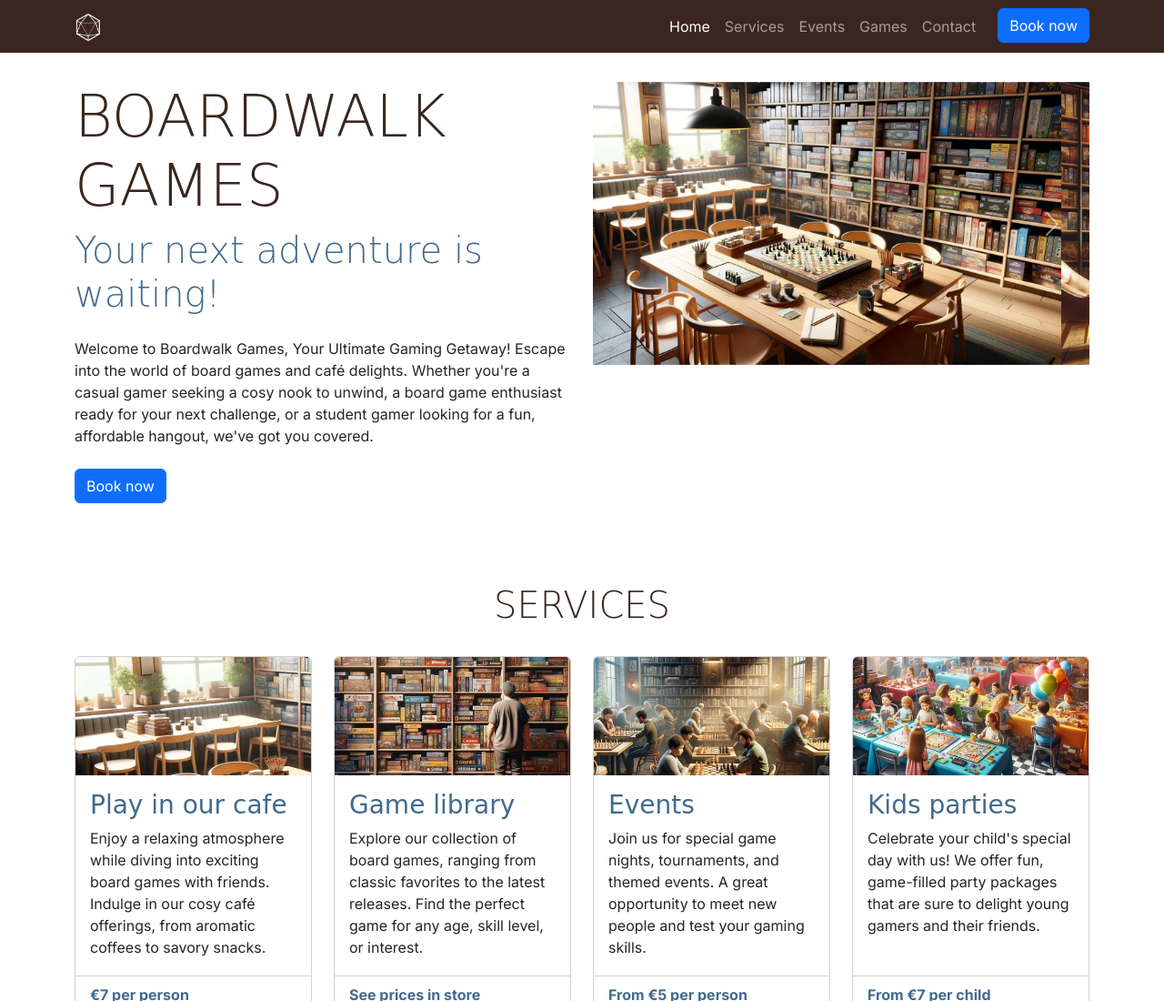
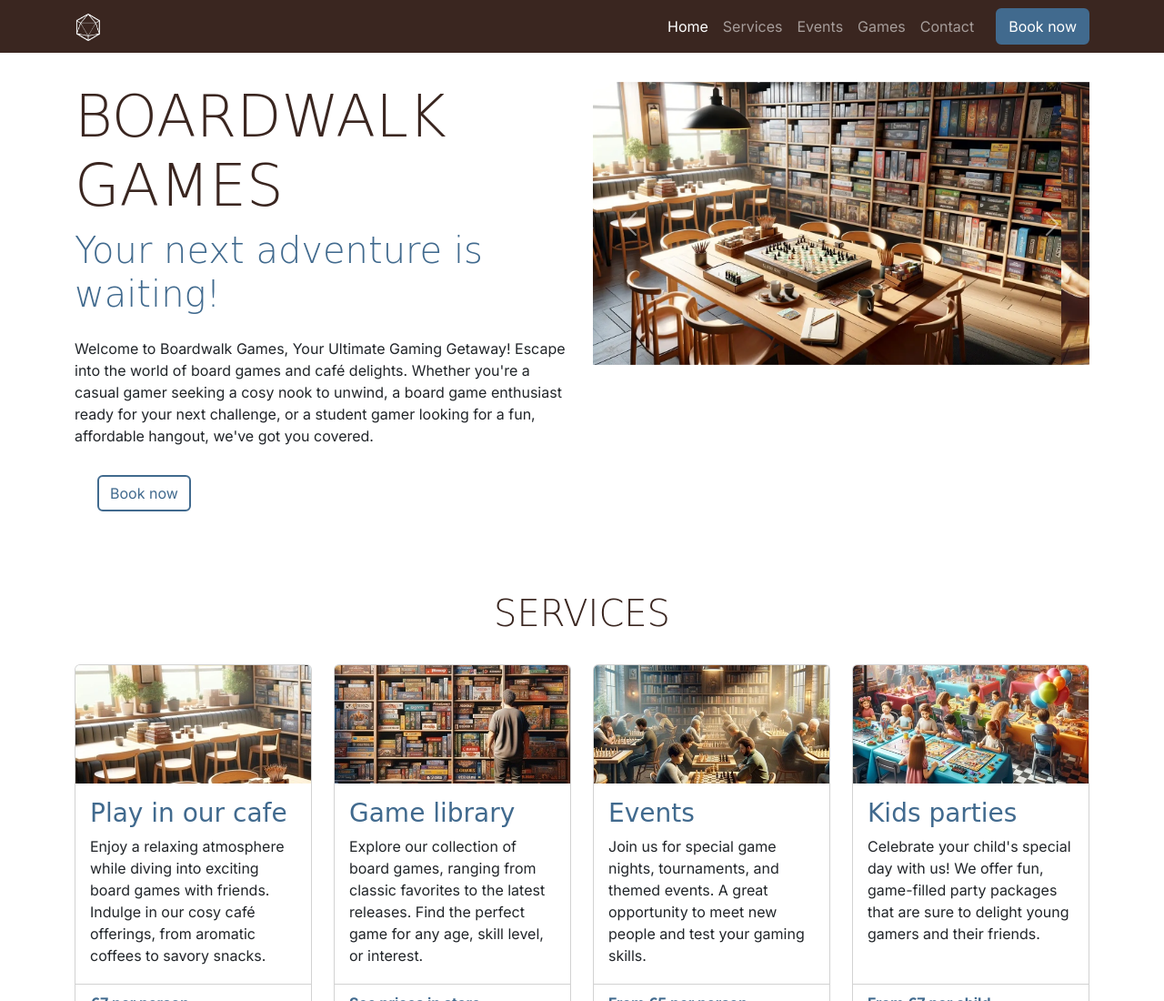
Before and after one commit to tomMckechnie-90/boardwalk-games, a plain HTML site: page index.html in a window 1280 px wide. Shown: the top 1100 px of the page at 91% size. Drawn offline with nearby package versions, Linux system fonts and the light colour scheme; a web font is replaced by a local one.

Commit message:
Started challenge, having break, on CSS page.

```diff
--- a/assets/css/style.css
+++ b/assets/css/style.css
@@ -41,6 +41,28 @@ h2{
     margin-top: 2rem;
     margin-bottom: 2rem;
 }
+
+/* Buttons */
+
+.custom-button-filled{
+    border: 2px solid var(--highlight-color);
+    background-color: var(--highlight-color);
+    color: white;
+}
+
+.custom-button-filled:hover{
+    border: 2px solid var(--secondary-color);
+    background-color: var(--secondary-color);
+    color: white;
+}
+
+.custom-button-outline{
+    border: 2px solid var(--highlight-color);
+    color: var(--highlight-color);
+    background-color: white;
+    margin: 7px 25px;
+}
+
 /* Navbar */
 
 #navbar{
--- a/index.html
+++ b/index.html
@@ -48,7 +48,7 @@
                         <a class="nav-link" href="#contact">Contact</a>
                     </li>
                     <li class="nav-item">
-                        <a href="booking.html" class="btn btn-primary ms-lg-3">Book now</a>
+                        <a href="booking.html" class="btn custom-button-filled ms-lg-3">Book now</a>
                     </li>
                 </ul>
             </div>
@@ -66,7 +66,7 @@
                     café delights. Whether you're a casual gamer seeking a cosy nook to unwind, a board game enthusiast
                     ready for your next challenge, or a student gamer looking for a fun, affordable hangout, we've got
                     you covered.</p>
-                    <a href="booking.html" class="btn btn-primary mb-4">Book now</a>
+                    <a href="booking.html" class="btn custom-button-outline mb-4">Book now</a>
             </div>
             <div class="col-12 col-xl-6">
                 <!-- carousel -->
```
Also changed, not shown: booking.html (+2 -2 lines), game-library.html (+1 -1 lines), success.html (+1 -1 lines).
